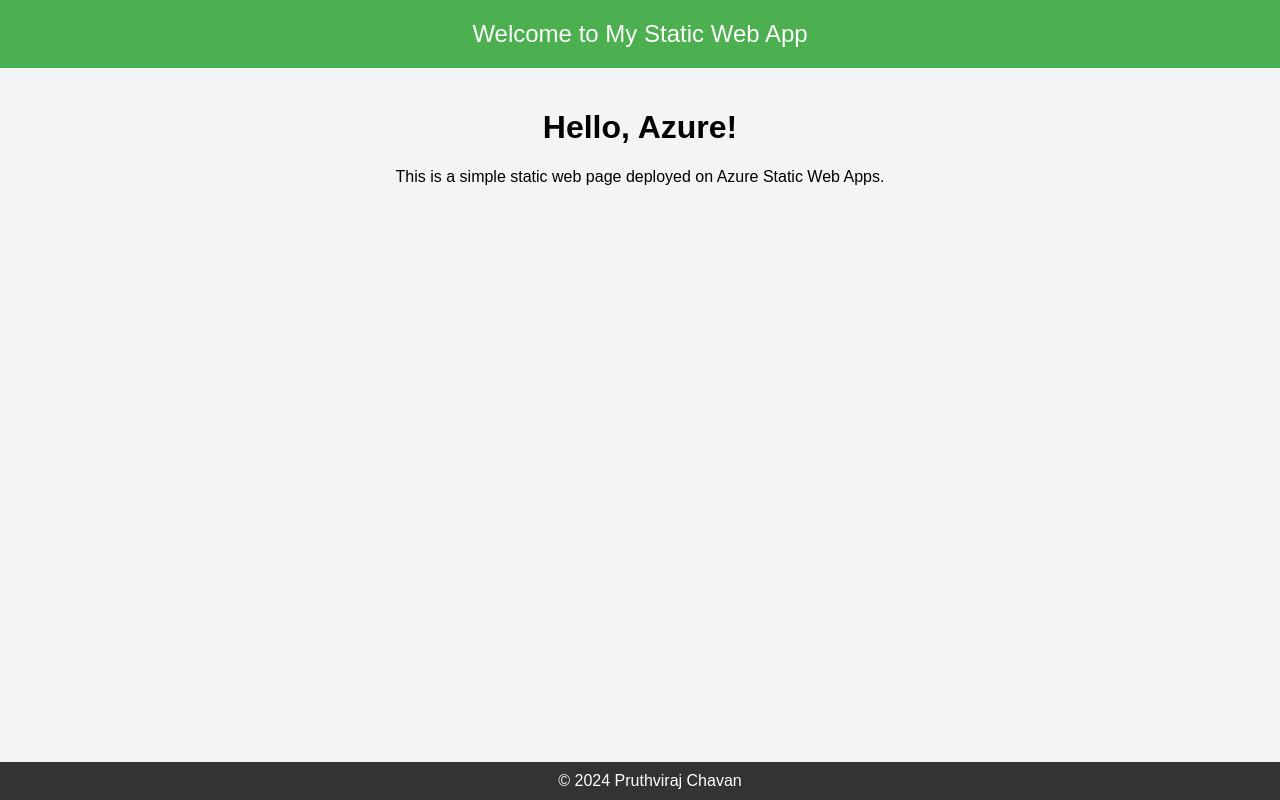
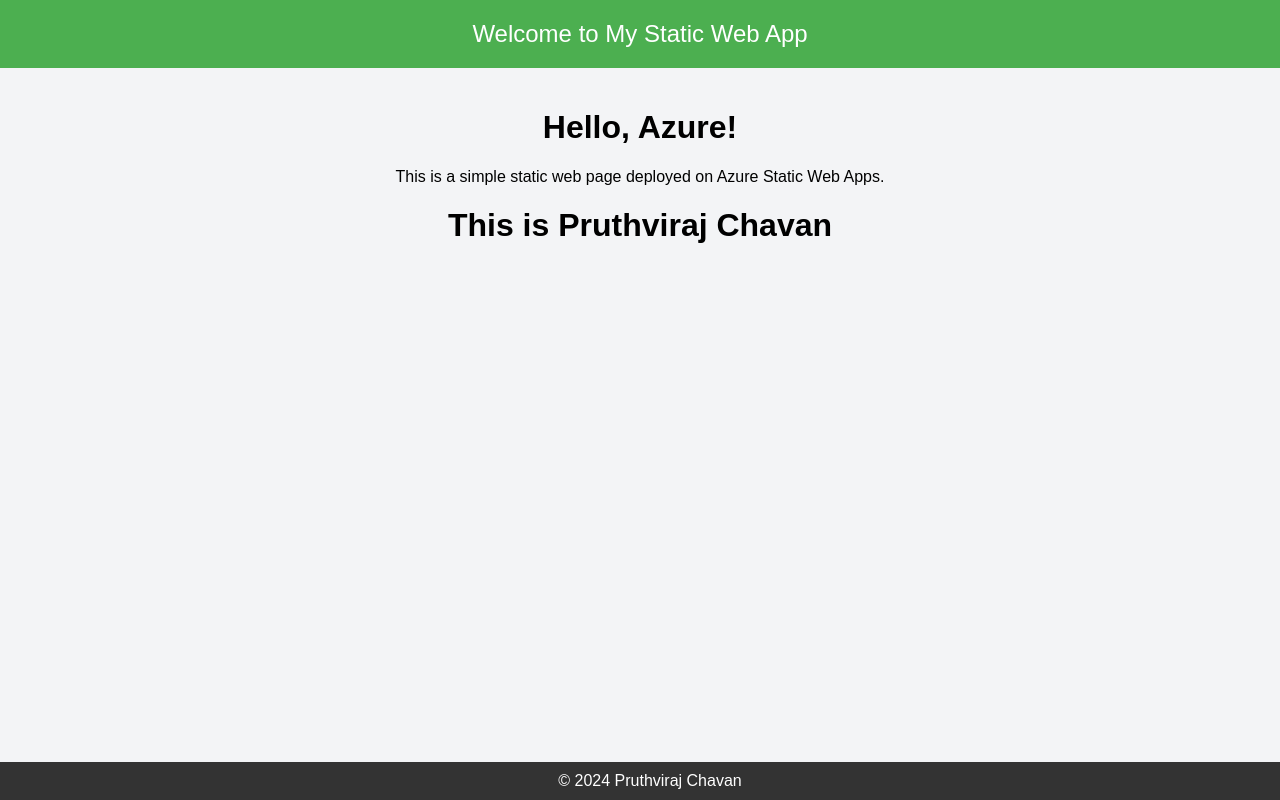
Before and after one commit to pruthviraj-chavan/AzureWebApp, a plain HTML site: page index.html in a window 1280 px wide. Drawn offline with Linux system fonts and the light colour scheme.

Commit message:
Update index.html

```diff
--- a/index.html
+++ b/index.html
@@ -41,6 +41,7 @@
     <main>
         <h1>Hello, Azure!</h1>
         <p>This is a simple static web page deployed on Azure Static Web Apps.</p>
+        <h1>This is Pruthviraj Chavan</h1>
     </main>
     <footer>
         &copy; 2024 Pruthviraj Chavan
```
